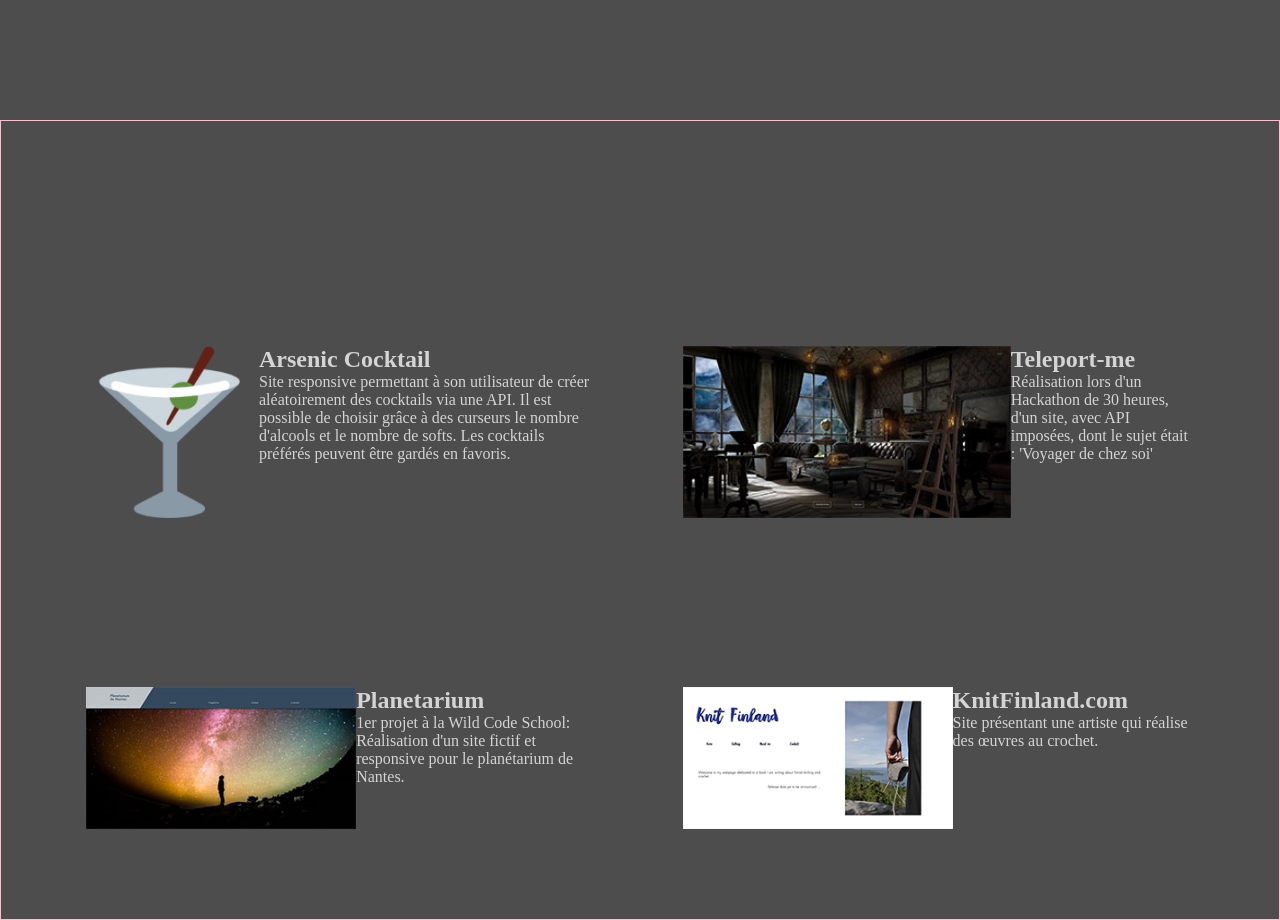
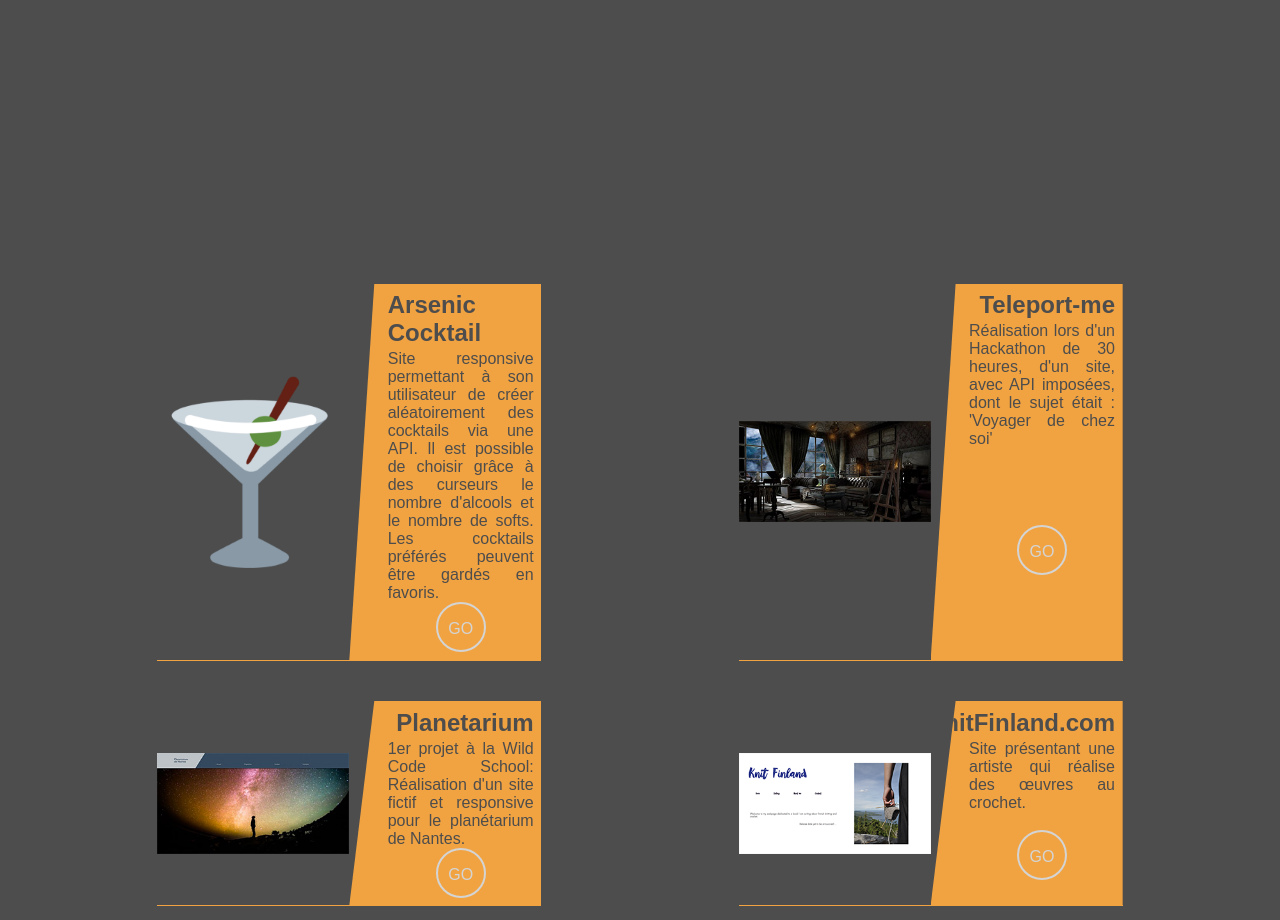
Before and after one commit to lebowvsky/onLine_CV, a React (Create React App) app: page / in a window 1280 px wide. Shown: the part 680-1600 px from the top of the page. Built offline with nearby package versions, Linux system fonts and the light colour scheme.

Commit message:
styled projects with css

```diff
--- a/src/components/ProjectCpnt.jsx
+++ b/src/components/ProjectCpnt.jsx
@@ -1,13 +1,14 @@
 import React from "react";
 
 const ProjectCpnt = (props) => {
-  const { title, imgsrc, imgalt, text } = props;
+  const { title, imgsrc, imgalt, text, link } = props;
   return (
     <article>
       <img src={require(`./../images/${imgsrc}`)} alt={imgalt} />
-      <div>
-        <h2>{title}</h2>
+      <div className="text-project">
+        <h3>{title}</h3>
         <p>{text}</p>
+        <a href={link} target="_blank">GO</a>
       </div>
     </article>
   );
--- a/src/container/Projects.jsx
+++ b/src/container/Projects.jsx
@@ -12,6 +12,7 @@ const Projects = () => {
           imgsrc={elt.imgsrc}
           imgalt={elt.imgalt}
           text={elt.text}
+          link={elt.link}
         />
       ))}
     </div>
--- a/src/data/dataProjects.json
+++ b/src/data/dataProjects.json
@@ -3,24 +3,28 @@
     "title": "Arsenic Cocktail",
     "imgsrc": "cocktail-192x192.png",
     "imgalt": "Cocktail icon",
+    "link": "https://keen-franklin-d59dac.netlify.app/",
     "text": "Site responsive permettant à son utilisateur de créer aléatoirement des cocktails via une API. Il est possible de choisir grâce à des curseurs le nombre d'alcools et le nombre de softs. Les cocktails préférés peuvent être gardés en favoris."
   },
   {
     "title": "Teleport-me",
     "imgsrc": "teleport_me.jpg",
     "imgalt": "Cocktail icon",
+    "link": "https://teleport-me-hackathon.netlify.app/",
     "text": "Réalisation lors d'un Hackathon de 30 heures, d'un site, avec API imposées, dont le sujet était : 'Voyager de chez soi'"
   },
   {
     "title": "Planetarium",
     "imgsrc": "planetarium.jpg",
     "imgalt": "Cocktail icon",
+    "link": "https://lebowvsky.github.io/projet-planetarium/accueil.html",
     "text": "1er projet à la Wild Code School: Réalisation d'un site fictif et responsive pour le planétarium de Nantes."
   },
   {
     "title": "KnitFinland.com",
     "imgsrc": "knitfinland_300x158.png",
     "imgalt": "Cocktail icon",
+    "link": "https://www.knitfinland.com/",
     "text": "Site présentant une artiste qui réalise des œuvres au crochet."
   }
 ]
--- a/src/index.css
+++ b/src/index.css
@@ -3,15 +3,19 @@
   --dark-grey: rgb(51, 51, 51);
   --orange: rgb(242, 163, 65);
   --white: rgb(212, 212, 212);
+  --white-hover: rgba(212, 212, 212, 0.2);
   --javascript-yellow: #f7df1e;
   --react-blue: #61dafb;
   --node-green: #689f63;
 
+  --Monserrat: 'Montserrat', sans-serif;
   --poiret-one: 'Poiret One', cursive;
-  --h2-font-style: 'Teko', sans-serif;
+  --bebas-font-style: 'Bebas Neue', 'Teko', sans-serif;
+  --h2-font-style: 'Bebas Neue', 'Teko', sans-serif;
 
   --h1-font-size: 1.7rem;
   --h2-font-size: 2rem;
+  --h3-font-size: 1.5rem;
   --li-lateral-font-size: 1.2rem;
   --curly-font-size: 14rem;
 
@@ -23,9 +27,9 @@
 
 
 }
-
+@import url('https://fonts.googleapis.com/css2?family=Montserrat:wght@200&display=swap');
 @import url('https://fonts.googleapis.com/css2?family=Poiret+One&family=Teko:wght@300&display=swap');
-
+@import url('https://fonts.googleapis.com/css2?family=Bebas+Neue&display=swap');
 * {
   margin: 0;
   padding: 0;
@@ -34,7 +38,7 @@
 
 body {
   background-color: var(--light-grey);
-  font-family: var(--poiret-one);
+  font-family: var(--Monserrat);
   color: var(--white);
 }
 
@@ -99,9 +103,12 @@ h1 {
   width: 40vw;
 }
 
+
+
 .curly-left, .curly-right {
   position: absolute;
   font-size: var(--curly-font-size);
+  font-family: var(--bebas-font-style);
   line-height: 100%;
   top: 0;
   height: 100%;
@@ -142,19 +149,62 @@ h1 {
 #projects {
   height: 100vh;
   width: 100%;
-  border: 1px solid pink;
   padding-top: var(--header-height);
   display: grid;
-  grid-template-columns: 40% 40%;
+  grid-template-columns: 30% 30%;
   justify-content: space-evenly;
-  align-content: space-around;
+  justify-items: center;
+  align-content: center;
+  gap: 5vh;
 }
 
 #projects article {
+  position: relative;
+  border-bottom: 1px solid var(--orange);
+  min-height: 20vh;
   display: flex;
-  justify-content: space-evenly;
+  justify-content: space-between;
+  color: var(--light-grey);
 }
 
-#projects img {
-  height: 90%;
+#projects article img {
+  max-width: 50%;
+  align-self: center;
 }
+
+article .text-project {
+  width: 60%;
+  min-height: 100%;
+  overflow: scroll;
+  background-color: var(--orange);
+  clip-path: polygon(13% 0, 100% 0, 100% 100%, 0% 100%);
+  padding: 2% 2% 2% 10%;
+  display: flex;
+  flex-direction: column;
+  align-items: flex-end;
+}
+
+article .text-project h3 {
+  margin-bottom: 2%;
+  font-size: var(--h3-font-size);
+}
+
+article .text-project p {
+  text-align: justify;
+}
+
+article .text-project a {
+  text-decoration: none;
+  height: 50px;
+  width: 50px;
+  margin: auto;
+  border: 2px solid var(--white);
+  color: var(--white);
+  border-radius: 50%;
+  text-align: center;
+  line-height: 50px;
+}
+
+.text-project a:hover {
+  background-color: var(--white-hover);
+}
```
